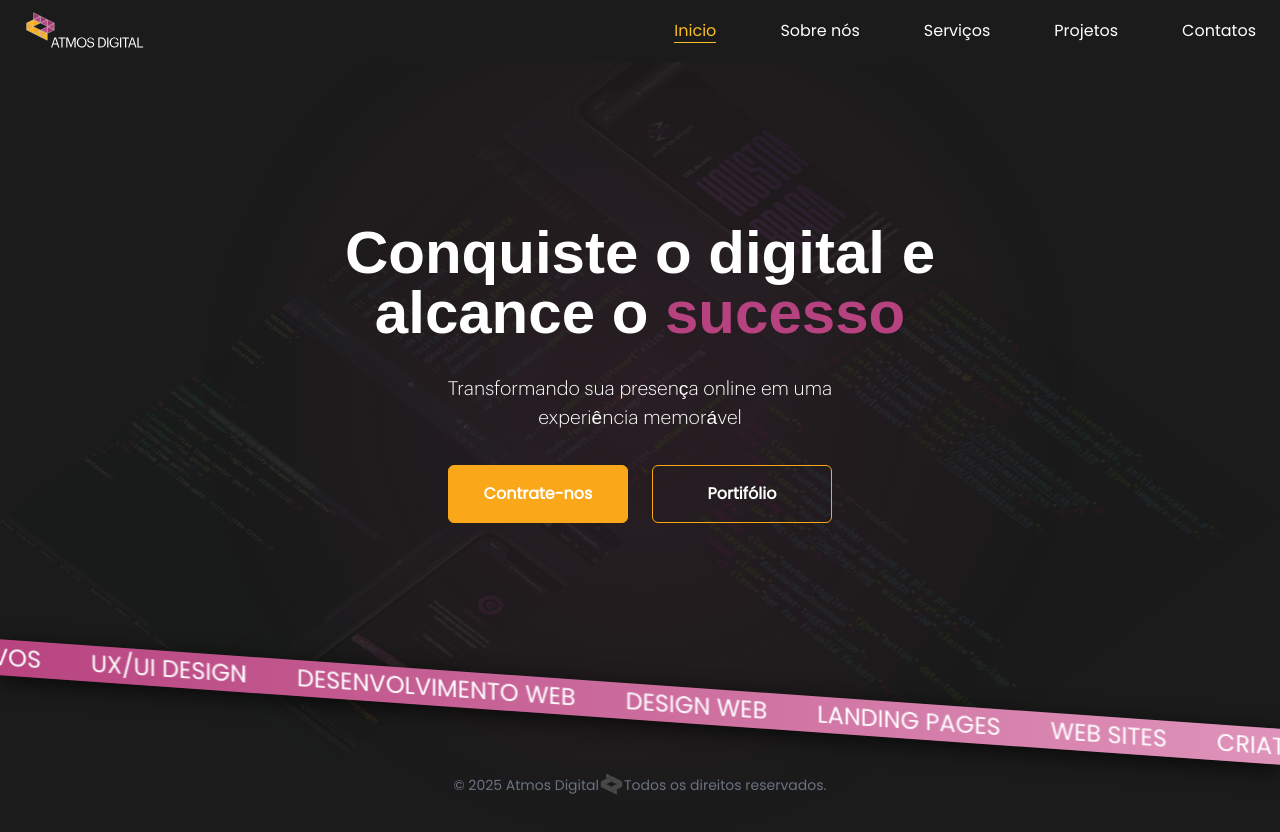
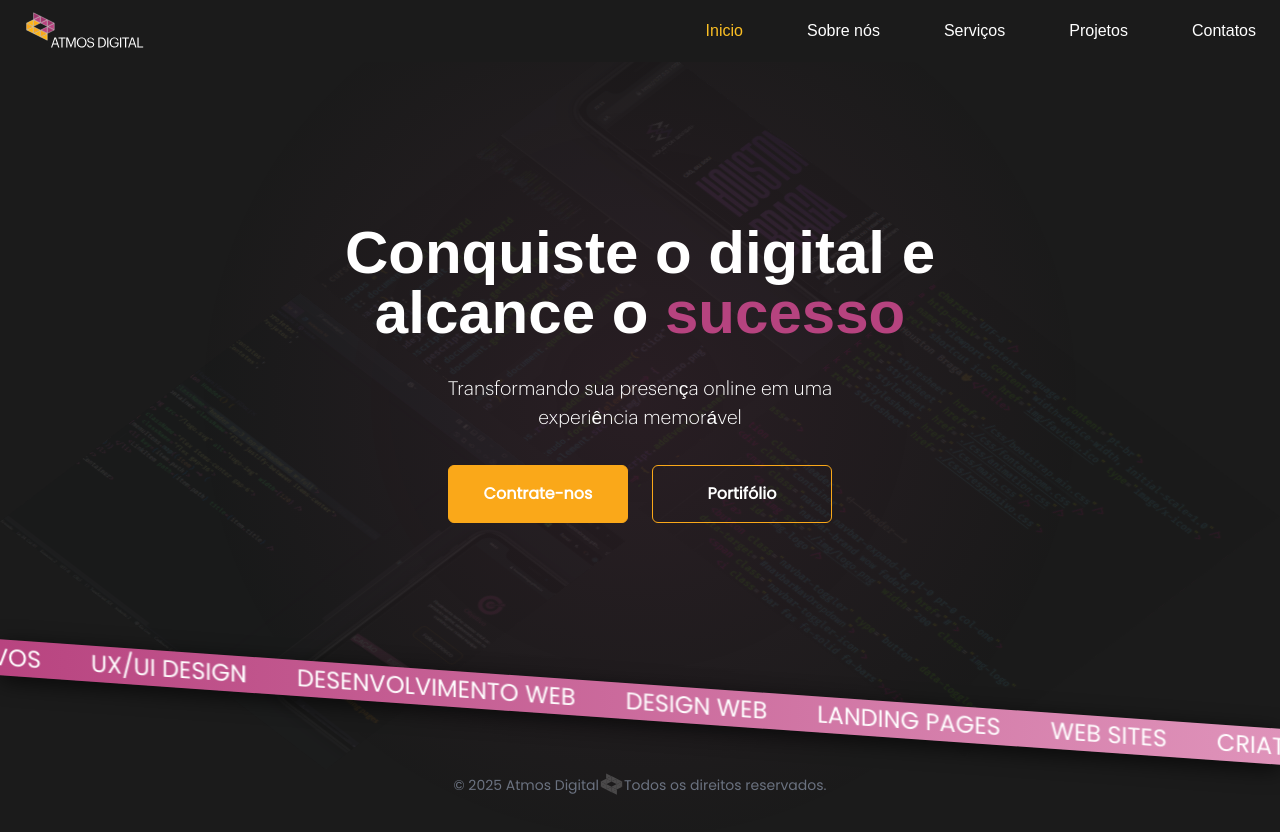
Before and after one commit to houstonbraga/Atmos-Digital-React, a React (Vite) app: page / in a window 1280 px wide. Shown: the top 832 px of the page. Built offline with nearby package versions, Linux system fonts and the light colour scheme; a web font is replaced by a local one.

Commit message:
chore: edit menu font

```diff
--- a/src/components/Header/LinkItem.tsx
+++ b/src/components/Header/LinkItem.tsx
@@ -14,9 +14,9 @@ export function LinkItem({ path, title }: LinkItemProps) {
   const isActive = currentPath === normalizedPath;
 
   const linkClasses = classNames(
-    "transition-colors text-white hover:text-amber-400 font-poppins",
+    "transition-colors text-white hover:text-amber-400 font-graphik",
     {
-      "!text-amber-400 selected-link border-b border-amber-400": isActive,
+      "!text-amber-400 selected-link": isActive,
     }
   );
 
```
